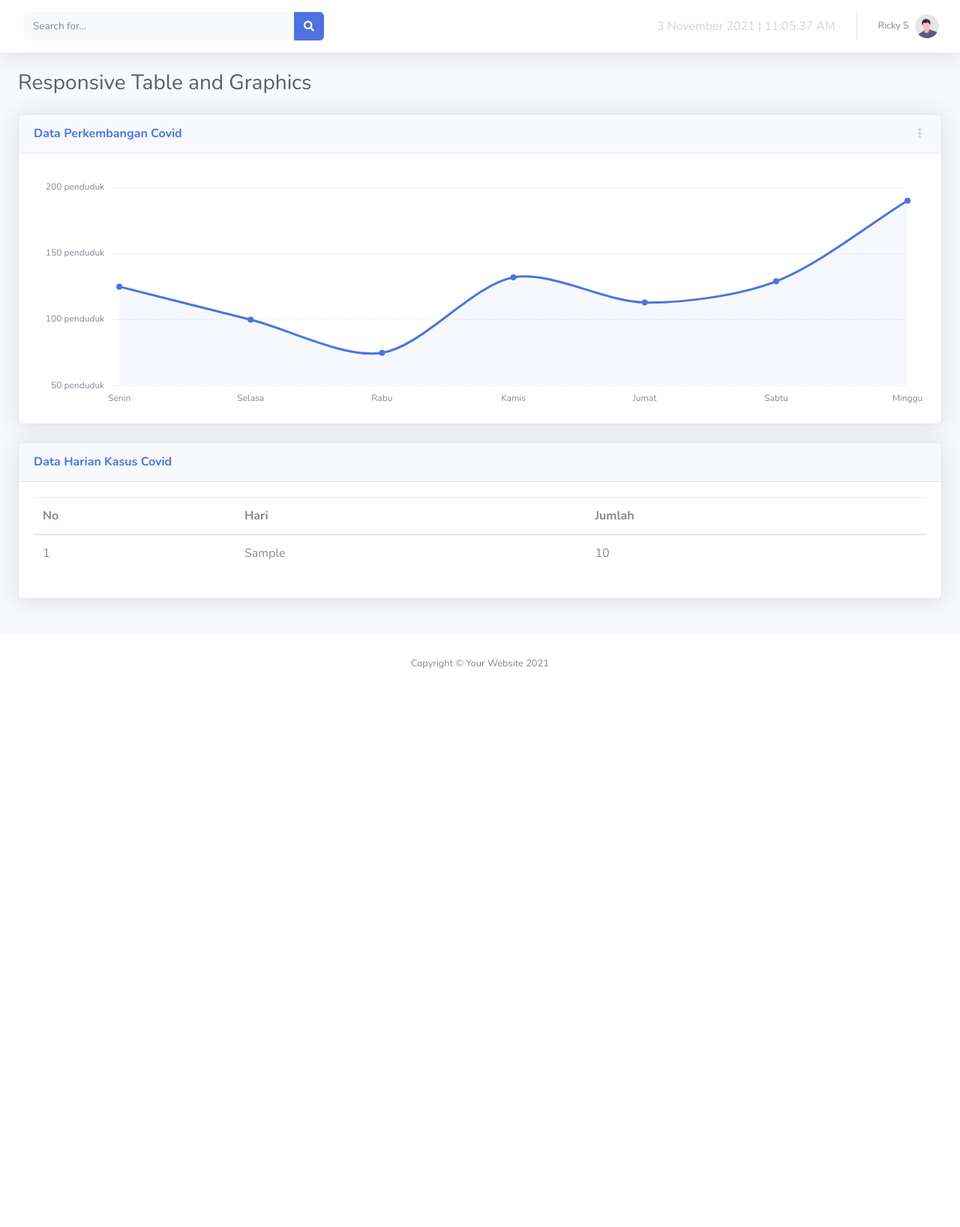
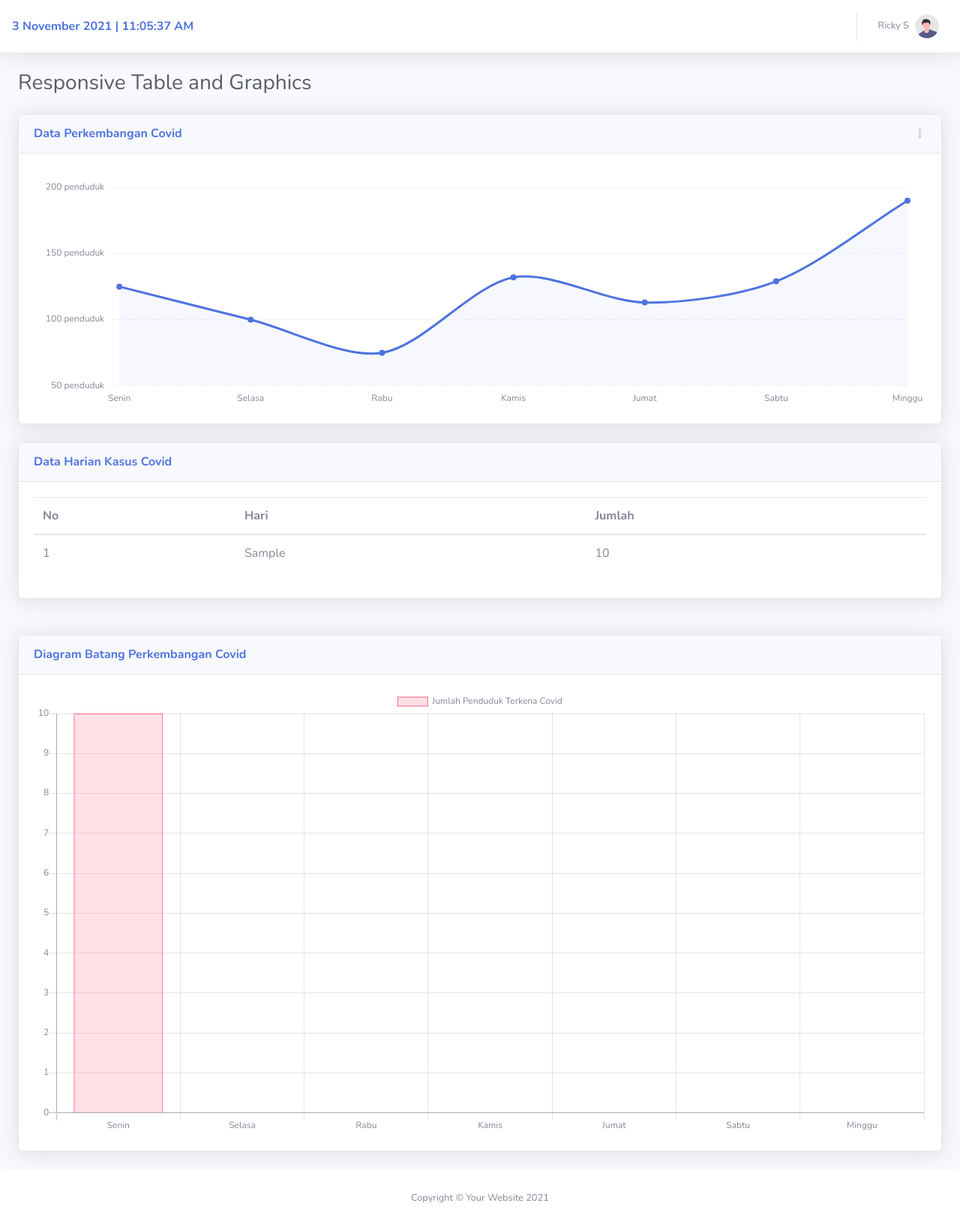
Before and after one commit to 2021-IF-PemrogramanWeb/studi-kasus-1-rickys20, a PHP site: page / in a window 1280 px wide. Shown: the whole page at 75% size. Before the commit the page ends 892 px from the top, so only its background shows below. Run offline with PHP 8.4, Linux system fonts and the light colour scheme; tables that the repository leaves empty or names only in its code hold one stand-in row (values such as "Sample post").

Commit message:
update data bar_chart with database

```diff
--- a/config.php
+++ b/config.php
@@ -6,6 +6,7 @@ $password = '';
 $database = 'coba_pweb';
 
 $db_connection = mysqli_connect($server, $user, $password, $database);
+$jumlah = mysqli_query($db_connection, "SELECT jumlah FROM covid order by id asc");
 
 if(!$db_connection){
 	die('Gagal Terhubung(Lost Connect): '.mysqli_connect_error() );
--- a/index.php
+++ b/index.php
@@ -10,7 +10,7 @@
     <meta name="description" content="">
     <meta name="author" content="">
 
-    <title>SB Admin 2 - Dashboard</title>
+    <title>Studi Kasus 1 Ricky Supriyanto</title>
 
     <!-- Custom fonts for this template-->
     <link href="./vendor/fontawesome-free/css/all.min.css" rel="stylesheet" type="text/css">
@@ -40,56 +40,17 @@
                         <i class="fa fa-bars"></i>
                     </button>
 
-                    <!-- Topbar Search -->
-                    <form
-                        class="d-none d-sm-inline-block form-inline mr-auto ml-md-3 my-2 my-md-0 mw-100 navbar-search">
-                        <div class="input-group">
-                            <input type="text" class="form-control bg-light border-0 small" placeholder="Search for..."
-                                aria-label="Search" aria-describedby="basic-addon2">
-                            <div class="input-group-append">
-                                <button class="btn btn-primary" type="button">
-                                    <i class="fas fa-search fa-sm"></i>
-                                </button>
-                            </div>
-                        </div>
-                    </form>
+                    <!-- Topbar TIme -->
+                    <div class="input-group">
+                        <a class="m-0 font-weight-bold text-primary">
+                                <span id="datetime"></span>
+
+                        </a>
+                    </div>
+
 
                     <!-- Topbar Navbar -->
                     <ul class="navbar-nav ml-auto">
-
-                        <!-- Nav Item - Search Dropdown (Visible Only XS) -->
-                        <li class="nav-item dropdown no-arrow d-sm-none">
-                            <a class="nav-link dropdown-toggle" href="#" id="searchDropdown" role="button"
-                                data-toggle="dropdown" aria-haspopup="true" aria-expanded="false">
-                                <i class="fas fa-search fa-fw"></i>
-                            </a>
-                            <!-- Dropdown - Messages -->
-                            <div class="dropdown-menu dropdown-menu-right p-3 shadow animated--grow-in"
-                                aria-labelledby="searchDropdown">
-                                <form class="form-inline mr-auto w-100 navbar-search">
-                                    <div class="input-group">
-                                        <input type="text" class="form-control bg-light border-0 small"
-                                            placeholder="Search for..." aria-label="Search"
-                                            aria-describedby="basic-addon2">
-                                        <div class="input-group-append">
-                                            <button class="btn btn-primary" type="button">
-                                                <i class="fas fa-search fa-sm"></i>
-                                            </button>
-                                        </div>
-                                    </div>
-                                </form>
-                            </div>
-
-
-                        </li>
-
-                        <li class="nav-item dropdown no-arrow">
-                            <a class="nav-link dropdown-toggle" href="#" role="button"
-                                data-toggle="dropdown" aria-haspopup="true" aria-expanded="false">
-                                <span id="datetime"></span>
-
-                            </a>
-                        </li>
 
                         <div class="topbar-divider d-none d-sm-block"></div>
 
@@ -219,6 +180,30 @@
                         </div>
                     </div>
 
+
+                    <!-- Content Row -->
+
+                    <div class="row">
+
+                        <!-- Area Chart -->
+                        <div class="col-xl-12 col-lg-7">
+                            <div class="card shadow mb-4">
+                                <!-- Card Header - Dropdown -->
+                                <div
+                                    class="card-header py-3 d-flex flex-row align-items-center justify-content-between">
+                                    <h6 class="m-0 font-weight-bold text-primary">Diagram Batang Perkembangan Covid</h6>
+                                </div>
+                                <!-- Card Body -->
+                                <div class="card-body">
+                                    <div >
+                                        <canvas  id="chartjs_bar"></canvas>
+                                    </div>
+                                </div>
+                            </div>
+                        </div>
+                    </div>
+
+
                 </div>
                 <!-- /.container-fluid -->
 
@@ -256,7 +241,6 @@
 
     <!-- Page level custom scripts -->
     <script src="./js/js1/demo/chart-area-demo.js"></script>
-    <script src="./js/js1/demo/chart-pie-demo.js"></script>
     <script type="text/javascript">
 
         function GetClock(){
@@ -282,5 +266,44 @@
         setTimeout("GetClock()", 1000);
         }
         window.onload=GetClock;
-        </script>
+
+        var ctx = document.getElementById("chartjs_bar");
+            var chartjs_bar = new Chart(ctx, {
+                type: 'bar',
+                data: {
+                    labels: ["Senin", "Selasa", "Rabu", "Kamis", "Jumat", "Sabtu", "Minggu"],
+                    datasets: [{
+                            label: 'Jumlah Penduduk Terkena Covid',
+                            data: [<?php while ($p = mysqli_fetch_array($jumlah)) { echo '"' . $p['jumlah'] . '",';}?>],
+                            backgroundColor: [
+                                'rgba(255, 99, 132, 0.2)',
+                                'rgba(54, 162, 235, 0.2)',
+                                'rgba(255, 206, 86, 0.2)',
+                                'rgba(75, 192, 192, 0.2)',
+                                'rgba(153, 102, 255, 0.2)',
+                                'rgba(255, 159, 64, 0.2)'
+                            ],
+                            borderColor: [
+                                'rgba(255,99,132,1)',
+                                'rgba(54, 162, 235, 1)',
+                                'rgba(255, 206, 86, 1)',
+                                'rgba(75, 192, 192, 1)',
+                                'rgba(153, 102, 255, 1)',
+                                'rgba(255, 159, 64, 1)'
+                            ],
+                            borderWidth: 1
+                        }]
+                },
+                options: {
+                    scales: {
+                        yAxes: [{
+                                ticks: {
+                                    beginAtZero: true
+                                }
+                            }]
+                    }
+                }
+            });
+    </script>
+
 </body>
```
